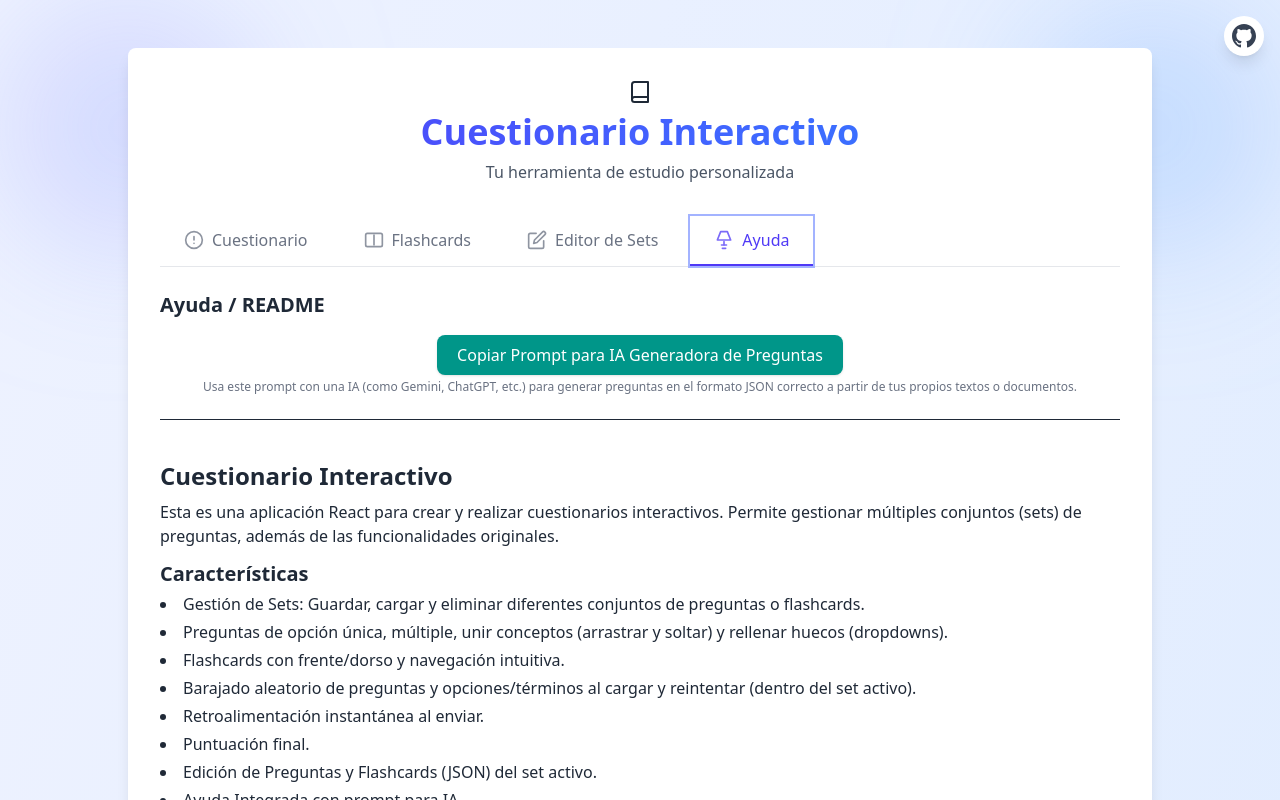
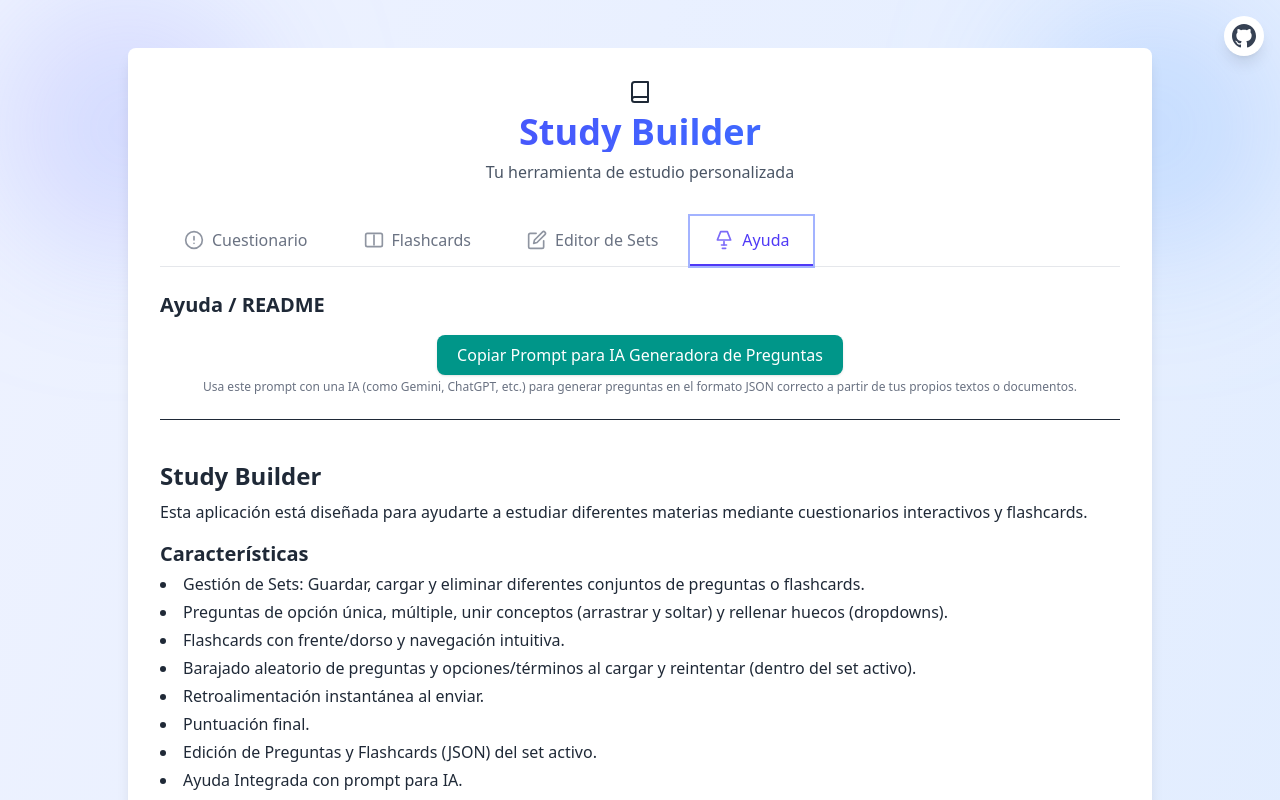
Before and after one commit to Joacohbc/study-builder, a React (Vite) app: page / in a window 1280 px wide. Both pictures are taken after a click on the button "Ayuda". Shown: the top 800 px of the page. Built offline with nearby package versions, Linux system fonts and the light colour scheme.

Commit message:
feat: Update titles in App and HelpTab components to "Study Builder" for consistency and clarity

```diff
--- a/src/App.jsx
+++ b/src/App.jsx
@@ -291,7 +291,7 @@ function App() {
                             <BookIcon />
                         </div>
                         <h1 className="text-2xl md:text-3xl lg:text-4xl font-bold text-transparent bg-clip-text bg-gradient-to-r from-indigo-600 to-blue-500">
-                            Cuestionario Interactivo
+                            Study Builder
                         </h1>
                         <p className="text-gray-600 mt-2">Tu herramienta de estudio personalizada</p>
                     </div>
--- a/src/components/HelpTab.jsx
+++ b/src/components/HelpTab.jsx
@@ -176,9 +176,10 @@ const HelpTab = () => {
             {/* Static help content */}
             <div id="explanation-content" className="prose prose-sm sm:prose lg:prose-lg xl:prose-xl max-w-none space-y-3 border-t pt-6">
                 {/* Updated title */}
-                <h2 className="text-xl md:text-2xl font-semibold mt-4 mb-2">Cuestionario Interactivo</h2>
-                {/* Updated description */}
-                <p>Esta es una aplicación React para crear y realizar cuestionarios interactivos. Permite gestionar múltiples conjuntos (sets) de preguntas, además de las funcionalidades originales.</p>
+                <h2 className="text-xl md:text-2xl font-semibold mt-4 mb-2">Study Builder</h2>
+                <p className="mb-4">
+                    Esta aplicación está diseñada para ayudarte a estudiar diferentes materias mediante cuestionarios interactivos y flashcards.
+                </p>
 
                 <h3 className="text-lg md:text-xl font-semibold mt-3 mb-1">Características</h3>
                 <ul className="list-disc list-inside space-y-1">
```
